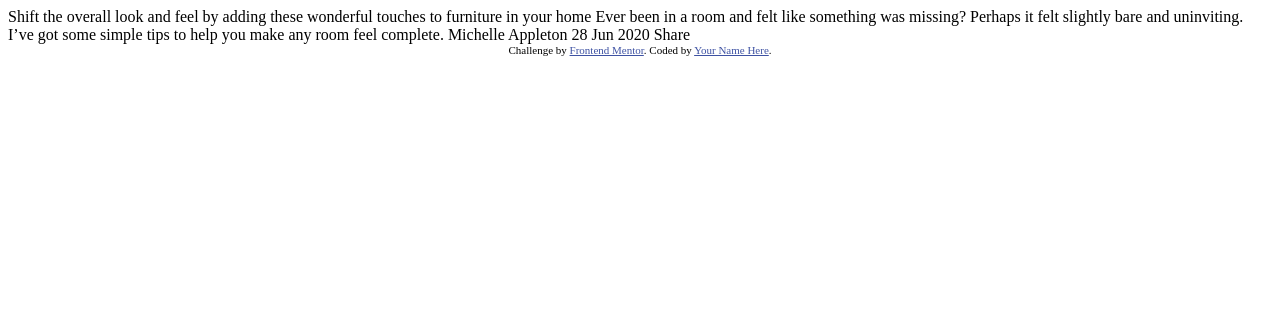
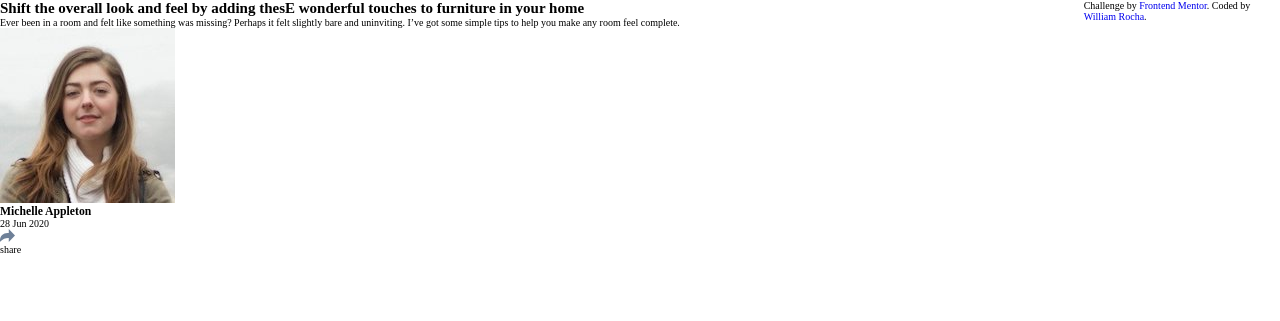
Before and after one commit to WillzinhoRocha/Article-preview-component-challenge-hub, a plain HTML site: page index.html in a window 1280 px wide. Drawn offline with Linux system fonts and the light colour scheme.

Commit message:
Created the HTML structure and reseted the Default CSS

```diff
--- a/index.html
+++ b/index.html
@@ -1,36 +1,83 @@
 <!DOCTYPE html>
 <html lang="en">
-<head>
-  <meta charset="UTF-8">
-  <meta name="viewport" content="width=device-width, initial-scale=1.0"> <!-- displays site properly based on user's device -->
+  <head>
+    <meta charset="UTF-8" />
+    <meta name="viewport" content="width=device-width, initial-scale=1.0" />
+    <!-- displays site properly based on user's device -->
 
-  <link rel="icon" type="image/png" sizes="32x32" href="./images/favicon-32x32.png">
+    <link rel="preconnect" href="https://fonts.googleapis.com" />
+    <link rel="preconnect" href="https://fonts.gstatic.com" crossorigin />
+    <link
+      href="https://fonts.googleapis.com/css2?family=Manrope:wght@500;700&display=swap"
+      rel="stylesheet"
+    />
 
-  <title>Frontend Mentor | Article preview component</title>
+    <link
+      rel="icon"
+      type="image/png"
+      sizes="32x32"
+      href="./images/favicon-32x32.png"
+    />
 
-  <!-- Feel free to remove these styles or customise in your own stylesheet 👍 -->
-  <style>
-    .attribution { font-size: 11px; text-align: center; }
-    .attribution a { color: hsl(228, 45%, 44%); }
-  </style>
-</head>
-<body>
+    <link rel="stylesheet" href="style.css" />
 
-  Shift the overall look and feel by adding these wonderful
-  touches to furniture in your home
+    <title>Frontend Mentor | Article preview component</title>
+  </head>
+  <body>
+    <main>
+      <div class="image-container"></div>
+      <section>
+        <div class="articles-container">
+          <h2>
+            Shift the overall look and feel by adding thesE wonderful touches to
+            furniture in your home
+          </h2>
+          <p>
+            Ever been in a room and felt like something was missing? Perhaps it
+            felt slightly bare and uninviting. I’ve got some simple tips to help
+            you make any room feel complete.
+          </p>
+        </div>
+        <footer>
+          <div class="author">
+            <img src="images/avatar-michelle.jpg" alt="Michelle's avatar" />
+          </div>
 
-  Ever been in a room and felt like something was missing? Perhaps
-  it felt slightly bare and uninviting. I’ve got some simple tips
-  to help you make any room feel complete.
-
-  Michelle Appleton
-  28 Jun 2020
-
-  Share
-
-  <div class="attribution">
-    Challenge by <a href="https://www.frontendmentor.io?ref=challenge" target="_blank">Frontend Mentor</a>.
-    Coded by <a href="#">Your Name Here</a>.
-  </div>
-</body>
+          <div class="about">
+            <h3>Michelle Appleton</h3>
+            <time datetime="2020-06-07">28 Jun 2020</time>
+          </div>
+          <div class="arrow">
+            <img src="images/icon-share.svg" alt="share" />
+          </div>
+          <div class="share">
+            <p>share</p>
+            <ul>
+              <li>
+                <a href="#">
+                  <img src="images/icon-facebook.svg" alt="facebook icon" />
+                </a>
+              </li>
+              <li>
+                <a href="#">
+                  <img src="images/icon-twitter.svg" alt="twitter icon" />
+                </a>
+              </li>
+              <li>
+                <a href="#">
+                  <img src="images/icon-pinterest.svg" alt="pinterest icon" />
+                </a>
+              </li>
+            </ul>
+          </div>
+        </footer>
+      </section>
+    </main>
+    <div class="attribution">
+      Challenge by
+      <a href="https://www.frontendmentor.io?ref=challenge" target="_blank"
+        >Frontend Mentor</a
+      >. Coded by <a href="#">William Rocha</a>.
+    </div>
+  </body>
 </html>
--- /dev/null
+++ b/style.css
@@ -0,0 +1,26 @@
+* {
+  margin: 0;
+  padding: 0;
+  border: none;
+  text-decoration: none;
+  box-sizing: border-box;
+}
+
+html {
+  --Very-Dark-Grayish-Blue: hsl(217, 19%, 35%);
+  --Desaturated-Dark-Blue: hsl(214, 17%, 51%);
+  --Grayish-Blue: hsl(212, 23%, 69%);
+  --Light-Grayish-Blue: hsl(210, 46%, 95%);
+
+  font-size: 62.5%; /* 10px */
+}
+
+body {
+  display: flex;
+  height: 100vh;
+}
+
+main {
+  width: 100%;
+  margin: 0 auto;
+}
```
